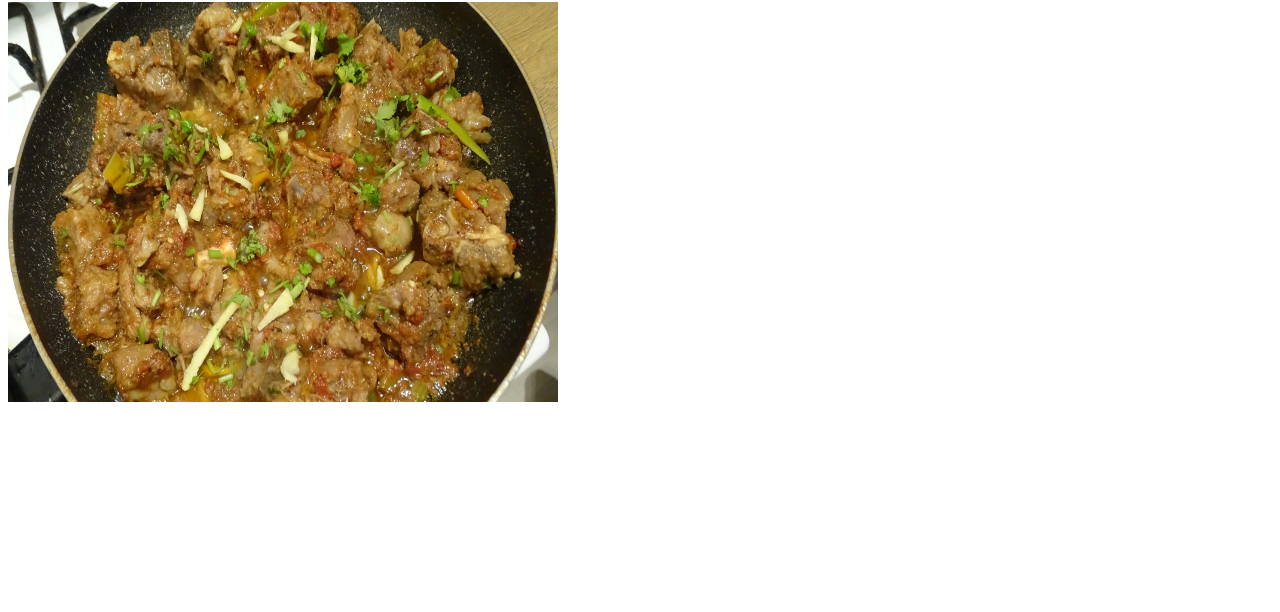
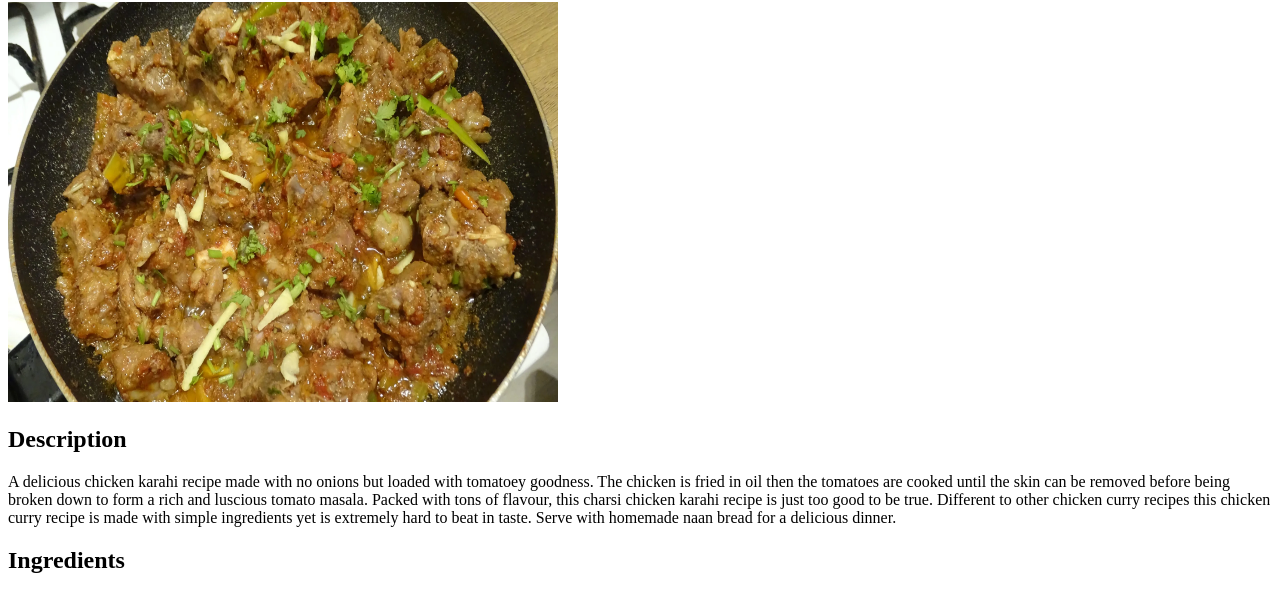
Before and after one commit to Raghib223/odin-recipes, a plain HTML site: page recipes/charsi_karahi.html in a window 1280 px wide. Shown: the part 78-690 px from the top of the page. Drawn offline with Linux system fonts and the light colour scheme.

Commit message:
recipes/charsi_karahi.html

```diff
--- a/recipes/charsi_karahi.html
+++ b/recipes/charsi_karahi.html
@@ -9,6 +9,18 @@
         <img src="images/Charsi-Lamb-Karahi-Recipe-scaled.webp"
         width="550"
         height="400">
+
+        <h2>Description</h2>
+        <p>A delicious chicken karahi recipe made with no onions but loaded with tomatoey goodness.
+            The chicken is fried in oil then the tomatoes are cooked until the skin can be removed before being
+            broken down to form a rich and luscious tomato masala.
+            Packed with tons of flavour, this charsi chicken karahi recipe is just too good to be true.
+            Different to other chicken curry recipes this chicken curry recipe is made with simple ingredients yet
+            is extremely hard to beat in taste.
+            Serve with homemade naan bread for a delicious dinner.</p>
+
+        <h2>Ingredients</h2>
+
     </body>
 
 </html>
```
